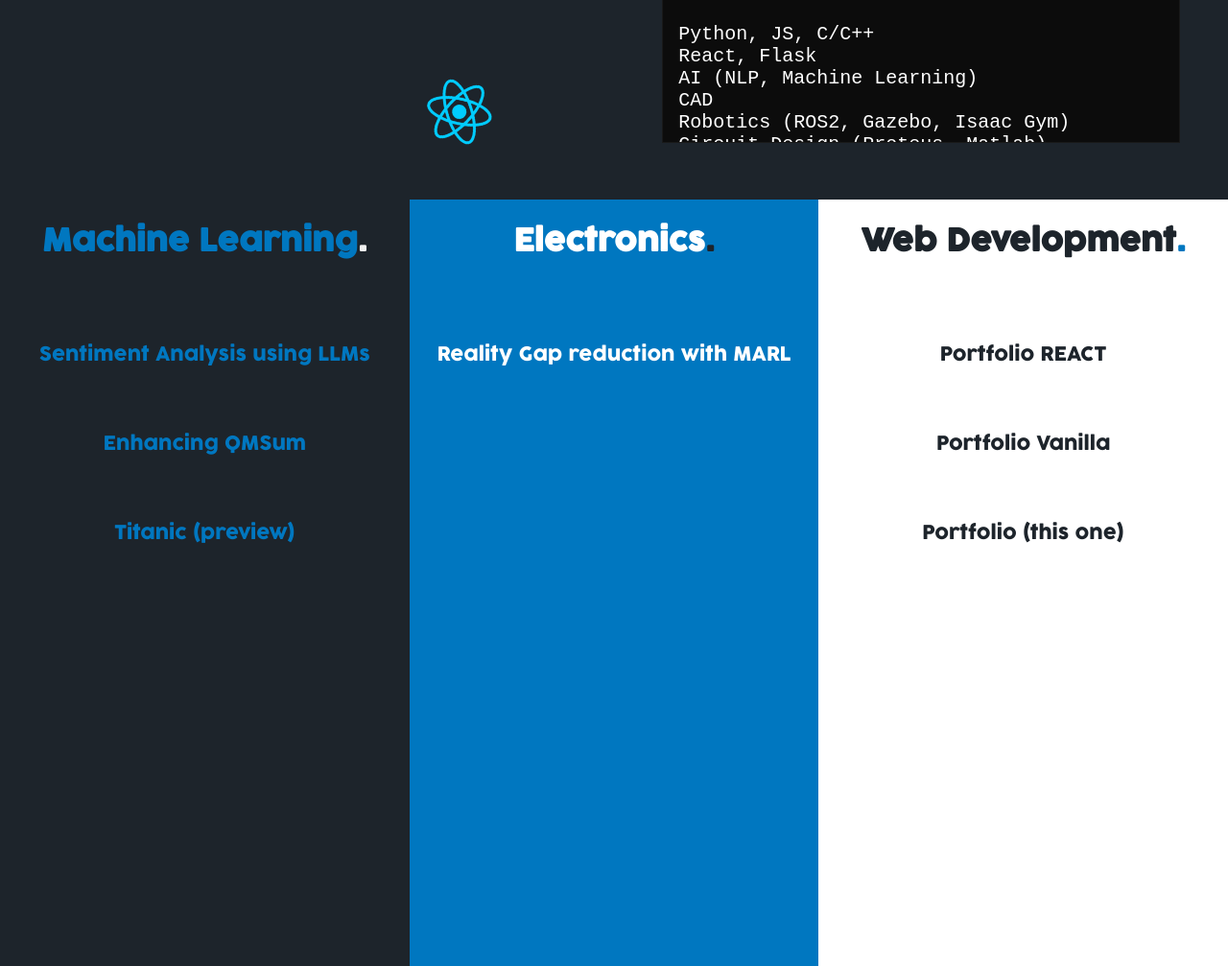
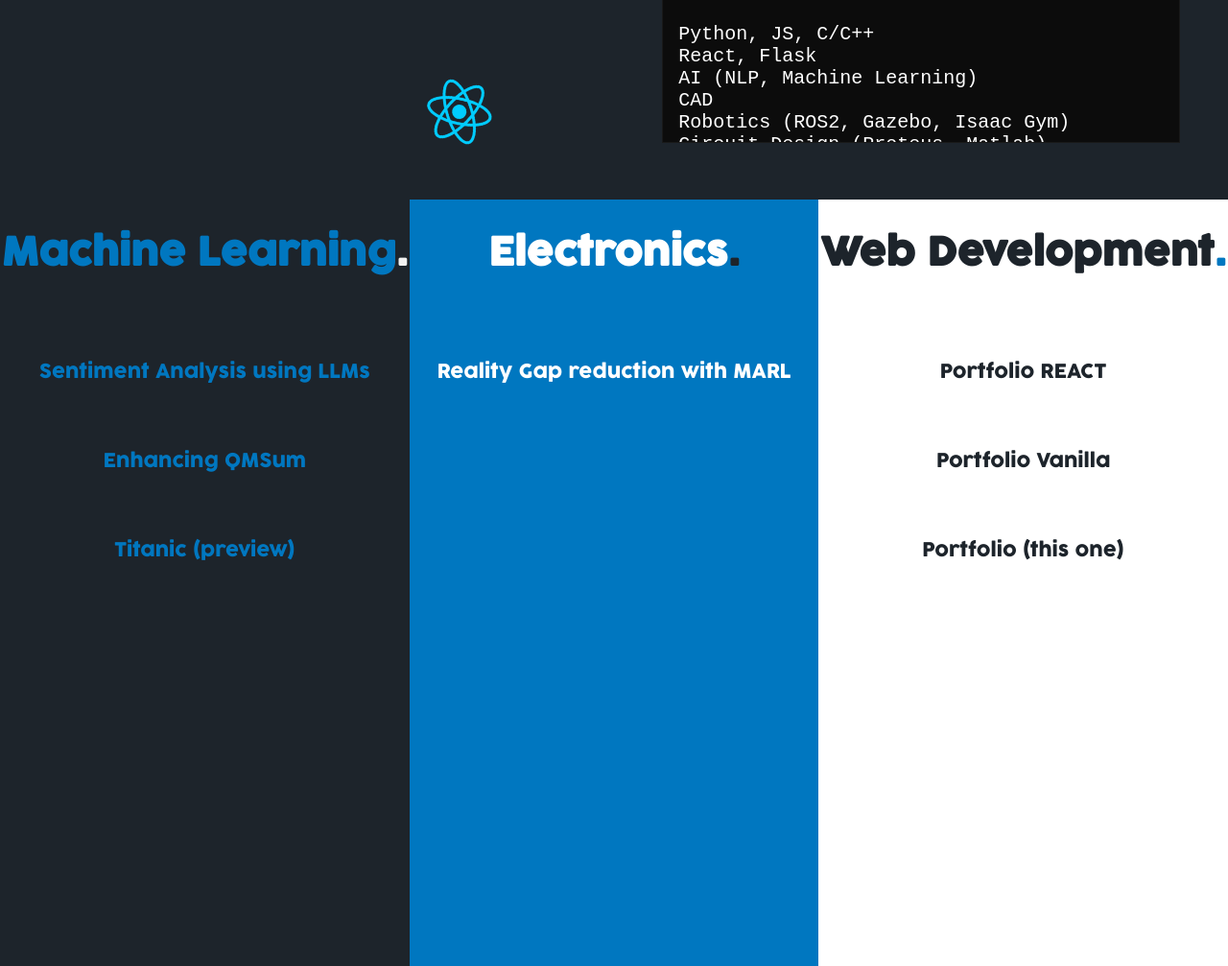
Before and after one commit to guillemsenabre/Portfolio, a Flask app: page / in a window 1280 px wide. Shown: the part 1392-2399 px from the top of the page at 96% size. Run offline with Flask 3, Linux system fonts and the light colour scheme.

Commit message:
text: responsive project titles

```diff
--- a/app/static/css/projects.css
+++ b/app/static/css/projects.css
@@ -7,6 +7,10 @@
   grid-template-columns: 1fr 1fr 1fr;
   font-family: cocogoose;
   text-align: center;
+}
+
+.projectTitles {
+  font-size: 5vh;
 }
 
 #aiDiv {
--- a/app/templates/index.html
+++ b/app/templates/index.html
@@ -80,7 +80,7 @@
   </div>
   <div id="projectsDiv">
     <div id="aiDiv">
-      <h1>Machine Learning<span id="aiDot">.</span></h1>
+      <h1 class="projectTitles">Machine Learning<span id="aiDot">.</span></h1>
       <ul class="projectsList">
         <li class="projectItems">Sentiment Analysis using LLMs</li>
         <li class="projectItems">Enhancing QMSum</li>
@@ -88,13 +88,13 @@
       </ul>
     </div>
     <div id="electronicsDiv">
-      <h1>Electronics<span id="electrDot">.</span></h1>
+      <h1 class="projectTitles">Electronics<span id="electrDot">.</span></h1>
       <ul class="projectsList">
         <li class="projectItems">Reality Gap reduction with MARL</li>
       </ul>
     </div>
     <div id="webDiv">
-      <h1>Web Development<span id="webDot">.</span></h1>
+      <h1 class="projectTitles">Web Development<span id="webDot">.</span></h1>
       <ul class="projectsList">
         <li class="projectItems">Portfolio REACT</li>
         <li class="projectItems">Portfolio Vanilla </li>
```
